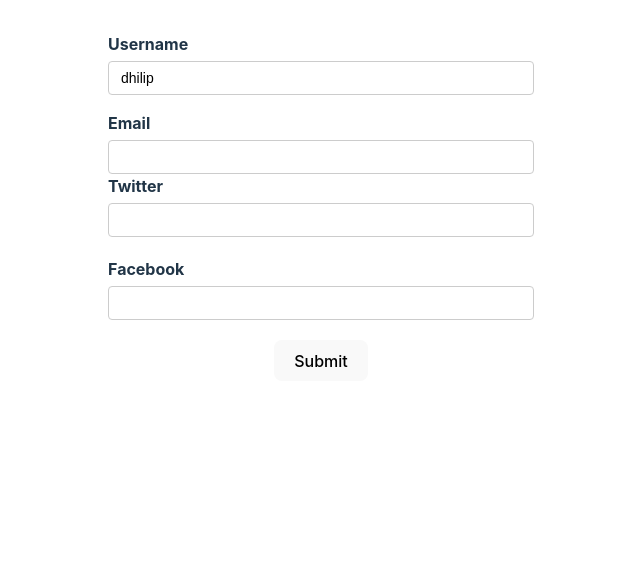
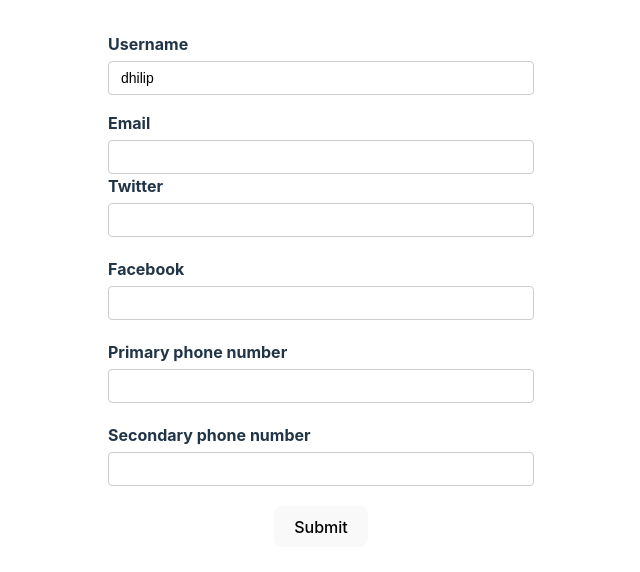
Before and after one commit to DhilipThangaraj/react-hook-form, a React (Vite) app in the folder hook-form/: page / in a window 1280 px wide. Shown: the top 572 px of the page, without its empty margins (319-959 px from the left). Built offline with nearby package versions, Linux system fonts and the light colour scheme.

Commit message:
array handling

```diff
--- a/hook-form/src/components/yt-form.tsx
+++ b/hook-form/src/components/yt-form.tsx
@@ -12,6 +12,7 @@
     twitter: string;
     facebook: string;
   };
+  phoneNumbers: string[];
 };
 
 export default function YTForm() {
@@ -24,6 +25,7 @@
         twitter: "",
         facebook: "",
       },
+      phoneNumbers: ["", ""],
     },
   });
 
@@ -64,6 +66,24 @@
           <input type="text" id="facebook" {...register("social.facebook")} />
         </div>
 
+        <div className="form-control">
+          <label htmlFor="primary-phone">Primary phone number</label>
+          <input
+            type="text"
+            id="primary-phone"
+            {...register("phoneNumbers.0")}
+          />
+        </div>
+
+        <div className="form-control">
+          <label htmlFor="primary-phone">Secondary phone number</label>
+          <input
+            type="text"
+            id="secondary-phone"
+            {...register("phoneNumbers.1")}
+          />
+        </div>
+
         <button>Submit</button>
         <DevTool control={control} />
       </form>
```
Also changed, not shown: 1 other file (tests, documents, lock files or other folders).
